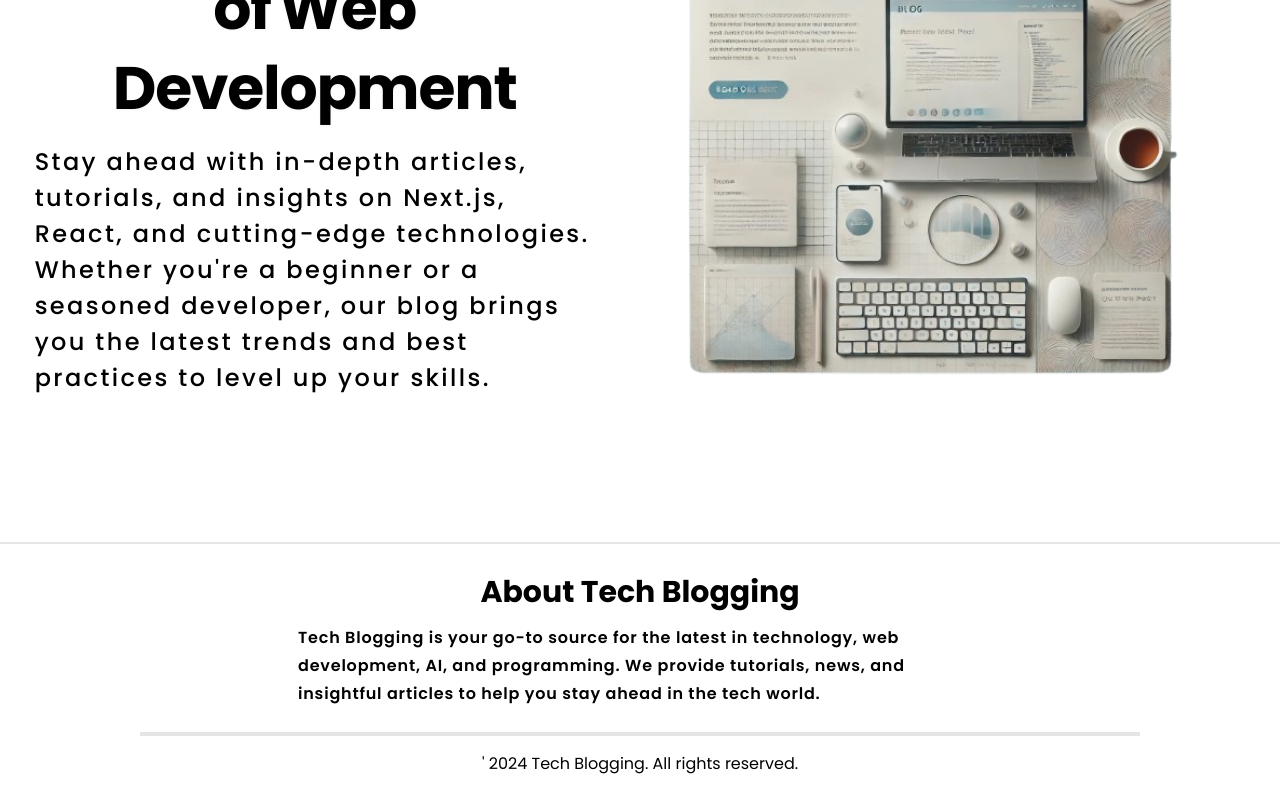
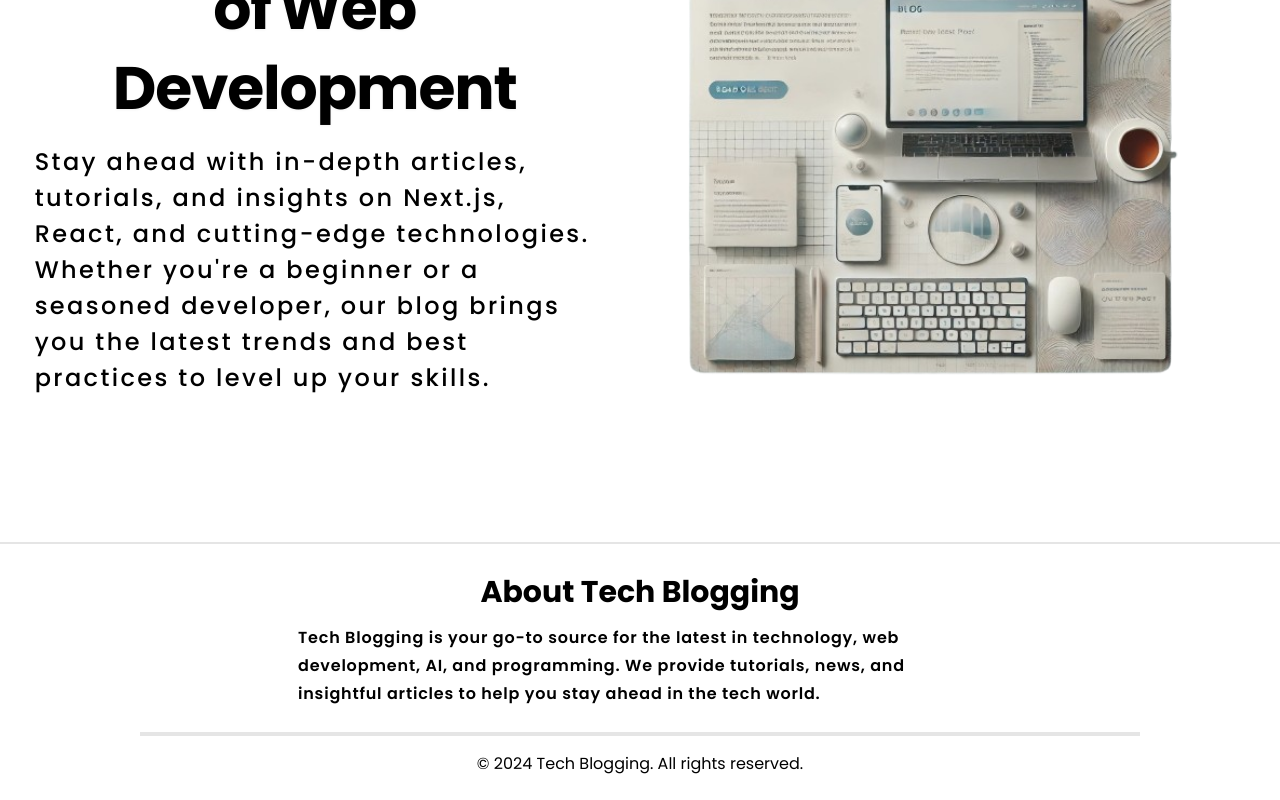
Before and after one commit to JamaliHassan/quarter02ClassAssingmnet, a Next.js app in the folder assignment_home_page/: page / in a window 1280 px wide. Shown: the part 322-1122 px from the top of the page. Built offline with nearby package versions, Linux system fonts and the light colour scheme.

Commit message:
deploy fix

```diff
--- a/assignment_home_page/src/app/components/footer/Footer.tsx
+++ b/assignment_home_page/src/app/components/footer/Footer.tsx
@@ -14,7 +14,7 @@ const Footer = () => {
         </div>
         <hr className="w-[1000px]  mb-4 mt-4 border-2 " />
         <div>
-          <p className="mb-4">&#39; 2024 Tech Blogging. All rights reserved.</p>
+          <p className="mb-4">&copy; 2024 Tech Blogging. All rights reserved.</p>
         </div>
       </div>
     </>
--- a/assignment_home_page/src/app/components/hero-section/HeroSection.tsx
+++ b/assignment_home_page/src/app/components/hero-section/HeroSection.tsx
@@ -12,7 +12,7 @@ const HeroSection = () => {
         }
         <p className="font-medium text-2xl leading-9 tracking-widest">
           Stay ahead with in-depth articles, tutorials, and insights on Next.js,
-          React, and cutting-edge technologies. Whether you're a beginner or a
+          React, and cutting-edge technologies. Whether you&apos;re a beginner or a
           seasoned developer, our blog brings you the latest trends and best
           practices to level up your skills.
         </p>
```
